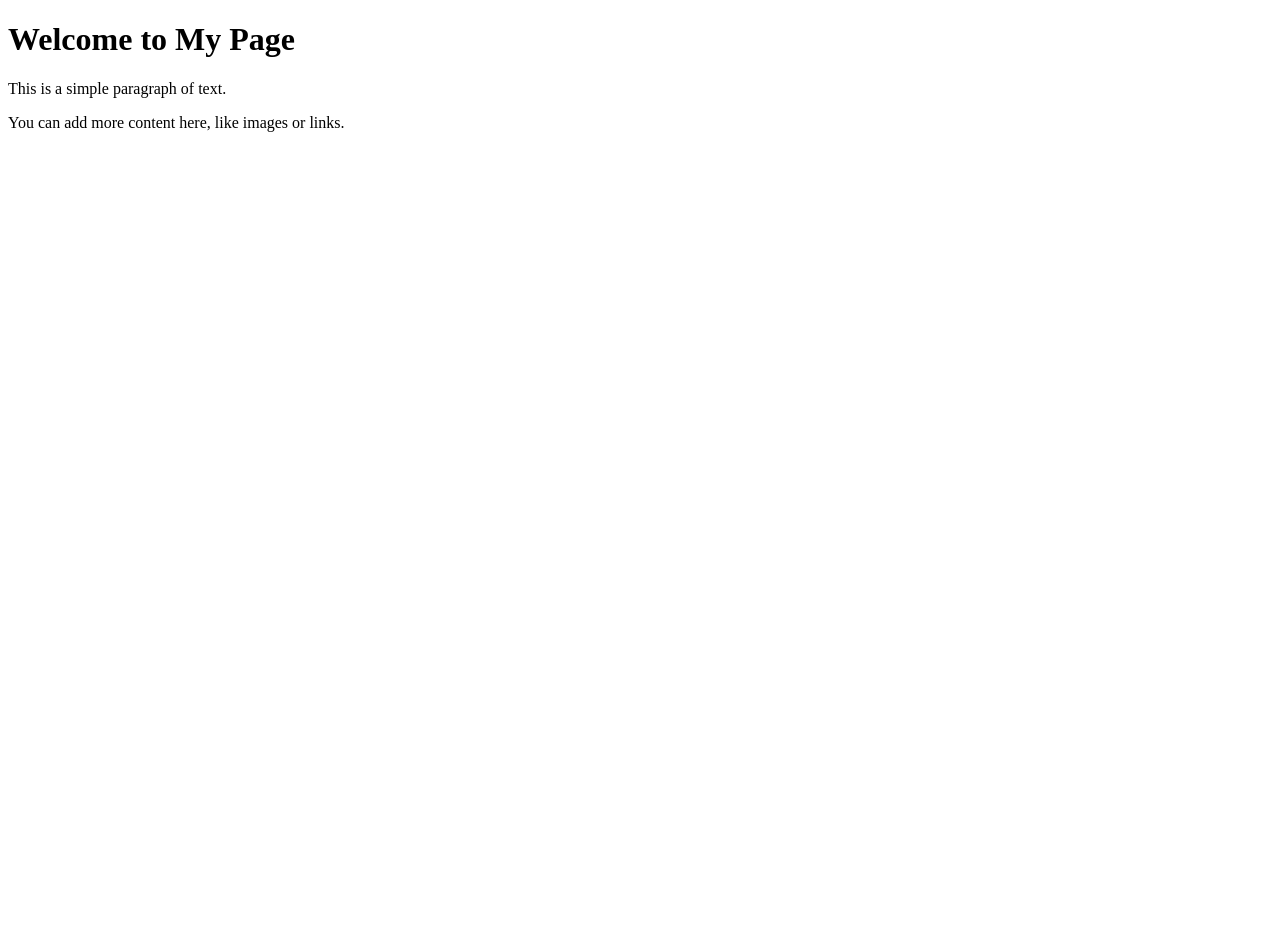
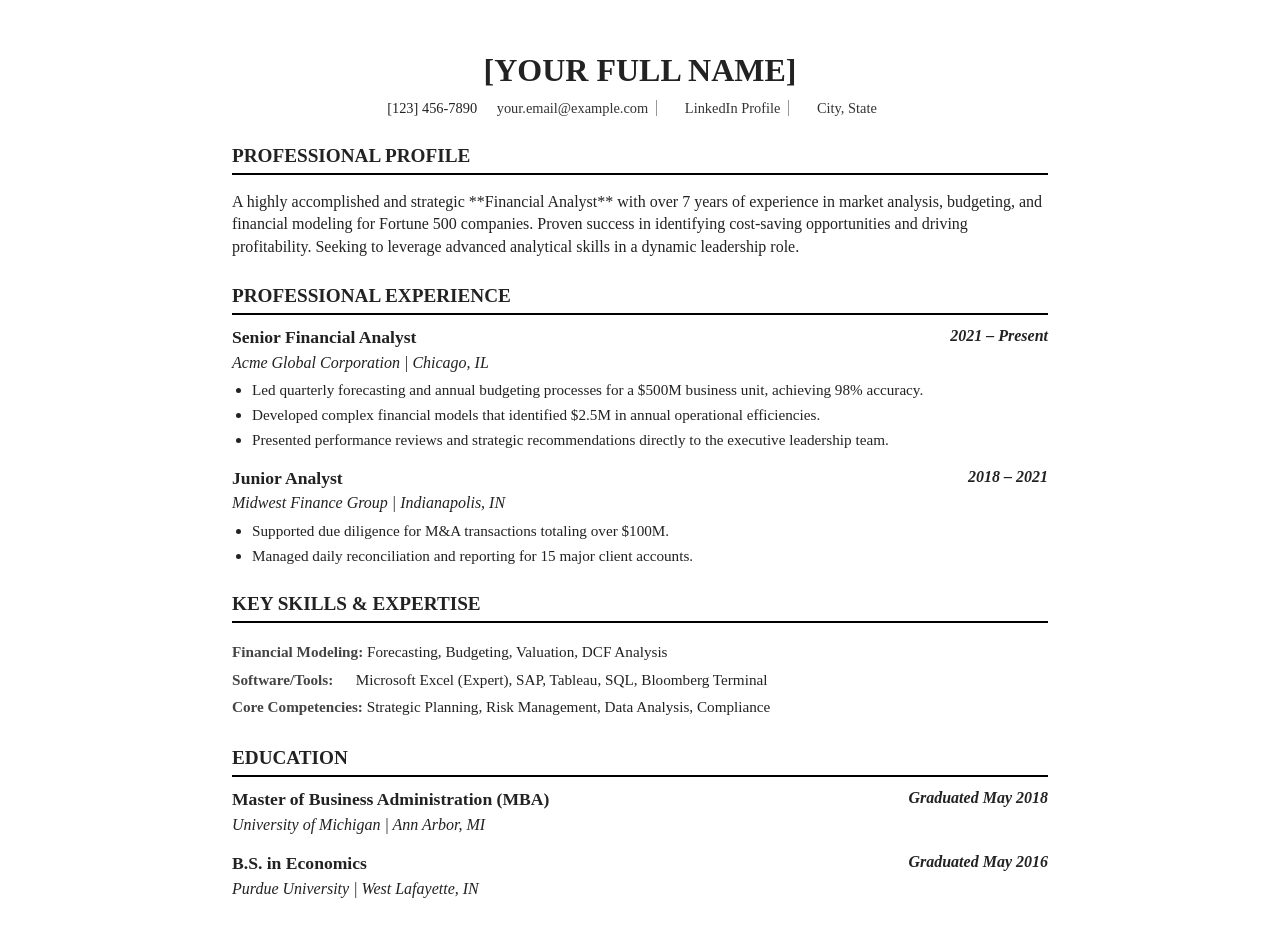
Before and after one commit to patelzeeln1230-del/mywebsite, a plain HTML site: page index.html in a window 1280 px wide. Before the commit the page ends 800 px from the top, so only its background shows below. Drawn offline with Linux system fonts and the light colour scheme.

Commit message:
Update index.html

```diff
--- a/index.html
+++ b/index.html
@@ -3,11 +3,188 @@
 <head>
     <meta charset="UTF-8">
     <meta name="viewport" content="width=device-width, initial-scale=1.0">
-    <title>My Simple HTML Page</title>
+    <title>Professional Resume - [Your Name]</title>
+    <style>
+        /* --- Base Styles for Print Readability --- */
+        body {
+            font-family: 'Times New Roman', serif;
+            line-height: 1.4;
+            max-width: 8.5in; /* Standard paper width for printing */
+            margin: 0.5in auto; /* Standard margins */
+            padding: 0;
+            color: #222;
+        }
+
+        /* --- Header & Contact --- */
+        header {
+            text-align: center;
+            margin-bottom: 15px;
+        }
+
+        header h1 {
+            font-size: 2em;
+            margin: 0;
+            text-transform: uppercase;
+        }
+
+        .contact-info {
+            font-size: 0.9em;
+            margin: 5px 0 0 0;
+        }
+
+        .contact-info a {
+            color: #333;
+            text-decoration: none;
+            margin: 0 8px;
+            padding: 0 8px;
+            border-right: 1px solid #999;
+        }
+
+        .contact-info a:last-child {
+            border-right: none;
+        }
+
+        /* --- Section Headings --- */
+        section h2 {
+            font-size: 1.2em;
+            text-transform: uppercase;
+            border-bottom: 2px solid #000;
+            padding-bottom: 3px;
+            margin: 25px 0 10px 0;
+        }
+
+        /* --- Experience/Education Entries --- */
+        .entry {
+            margin-bottom: 15px;
+        }
+
+        .title-line {
+            display: flex;
+            justify-content: space-between;
+            font-weight: bold;
+            margin-bottom: 2px;
+        }
+
+        .title-line .job-title {
+            font-size: 1.1em;
+        }
+
+        .title-line .dates {
+            font-style: italic;
+        }
+
+        .company-line {
+            font-style: italic;
+            margin-bottom: 5px;
+        }
+
+        /* --- Bullet Points --- */
+        ul {
+            list-style-type: disc;
+            margin: 0 0 0 20px;
+            padding: 0;
+            font-size: 0.95em;
+        }
+
+        li {
+            margin-bottom: 4px;
+        }
+
+        /* --- Skills Section --- */
+        .skills-list {
+            line-height: 1.8;
+            font-size: 0.95em;
+        }
+
+        .skills-list strong {
+            display: inline-block;
+            min-width: 120px;
+            color: #444;
+        }
+    </style>
 </head>
 <body>
-    <h1>Welcome to My Page</h1>
-    <p>This is a simple paragraph of text.</p>
-    <p>You can add more content here, like images or links.</p>
+
+    <header>
+        <h1>[YOUR FULL NAME]</h1>
+        <p class="contact-info">
+            [123] 456-7890
+            <a href="mailto:your.email@example.com">your.email@example.com</a>
+            <a href="https://linkedin.com/in/yourprofile" target="_blank">LinkedIn Profile</a>
+            <a href="[Your City, State]">City, State</a>
+        </p>
+    </header>
+
+    <main>
+
+        <section id="summary">
+            <h2>Professional Profile</h2>
+            <p>A highly accomplished and strategic **Financial Analyst** with over 7 years of experience in market analysis, budgeting, and financial modeling for Fortune 500 companies. Proven success in identifying cost-saving opportunities and driving profitability. Seeking to leverage advanced analytical skills in a dynamic leadership role.</p>
+        </section>
+
+        <section id="experience">
+            <h2>Professional Experience</h2>
+
+            <article class="entry">
+                <div class="title-line">
+                    <span class="job-title">Senior Financial Analyst</span>
+                    <span class="dates">2021 – Present</span>
+                </div>
+                <div class="company-line">Acme Global Corporation | Chicago, IL</div>
+                <ul>
+                    <li>Led quarterly forecasting and annual budgeting processes for a $500M business unit, achieving 98% accuracy.</li>
+                    <li>Developed complex financial models that identified $2.5M in annual operational efficiencies.</li>
+                    <li>Presented performance reviews and strategic recommendations directly to the executive leadership team.</li>
+                </ul>
+            </article>
+
+            <article class="entry">
+                <div class="title-line">
+                    <span class="job-title">Junior Analyst</span>
+                    <span class="dates">2018 – 2021</span>
+                </div>
+                <div class="company-line">Midwest Finance Group | Indianapolis, IN</div>
+                <ul>
+                    <li>Supported due diligence for M&A transactions totaling over $100M.</li>
+                    <li>Managed daily reconciliation and reporting for 15 major client accounts.</li>
+                </ul>
+            </article>
+
+        </section>
+
+        <section id="skills">
+            <h2>Key Skills & Expertise</h2>
+            <div class="skills-list">
+                <p>
+                    <strong>Financial Modeling:</strong> Forecasting, Budgeting, Valuation, DCF Analysis<br>
+                    <strong>Software/Tools:</strong> Microsoft Excel (Expert), SAP, Tableau, SQL, Bloomberg Terminal<br>
+                    <strong>Core Competencies:</strong> Strategic Planning, Risk Management, Data Analysis, Compliance
+                </p>
+            </div>
+        </section>
+
+        <section id="education">
+            <h2>Education</h2>
+
+            <article class="entry">
+                <div class="title-line">
+                    <span class="job-title">Master of Business Administration (MBA)</span>
+                    <span class="dates">Graduated May 2018</span>
+                </div>
+                <div class="company-line">University of Michigan | Ann Arbor, MI</div>
+            </article>
+
+            <article class="entry">
+                <div class="title-line">
+                    <span class="job-title">B.S. in Economics</span>
+                    <span class="dates">Graduated May 2016</span>
+                </div>
+                <div class="company-line">Purdue University | West Lafayette, IN</div>
+            </article>
+
+        </section>
+
+    </main>
+
 </body>
 </html>
```
